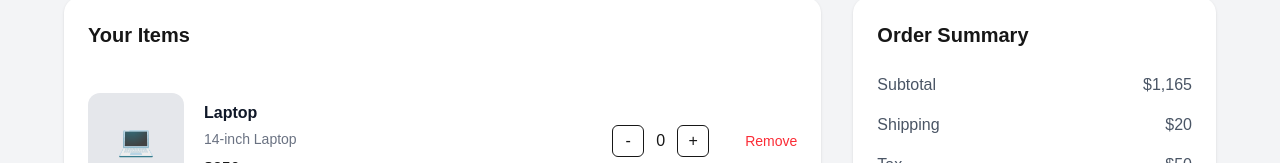
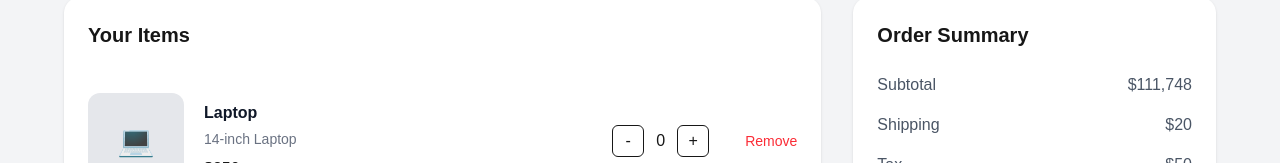
Before and after one commit to Amankwah-Samuel/Company-Website, a Next.js app: page / in a window 1280 px wide. Shown: the part 155-318 px from the top of the page. Built offline with nearby package versions, Linux system fonts and the light colour scheme.

Commit message:
checkout

```diff
--- a/app/page.tsx
+++ b/app/page.tsx
@@ -142,7 +142,7 @@ setCount((0));
             <div className="space-y-4">
               <div className="flex justify-between text-gray-600">
                 <span>Subtotal</span>
-                <span>$1,165</span>
+                <span>$111,748</span>
               </div>
 
               <div className="flex justify-between text-gray-600">
```
